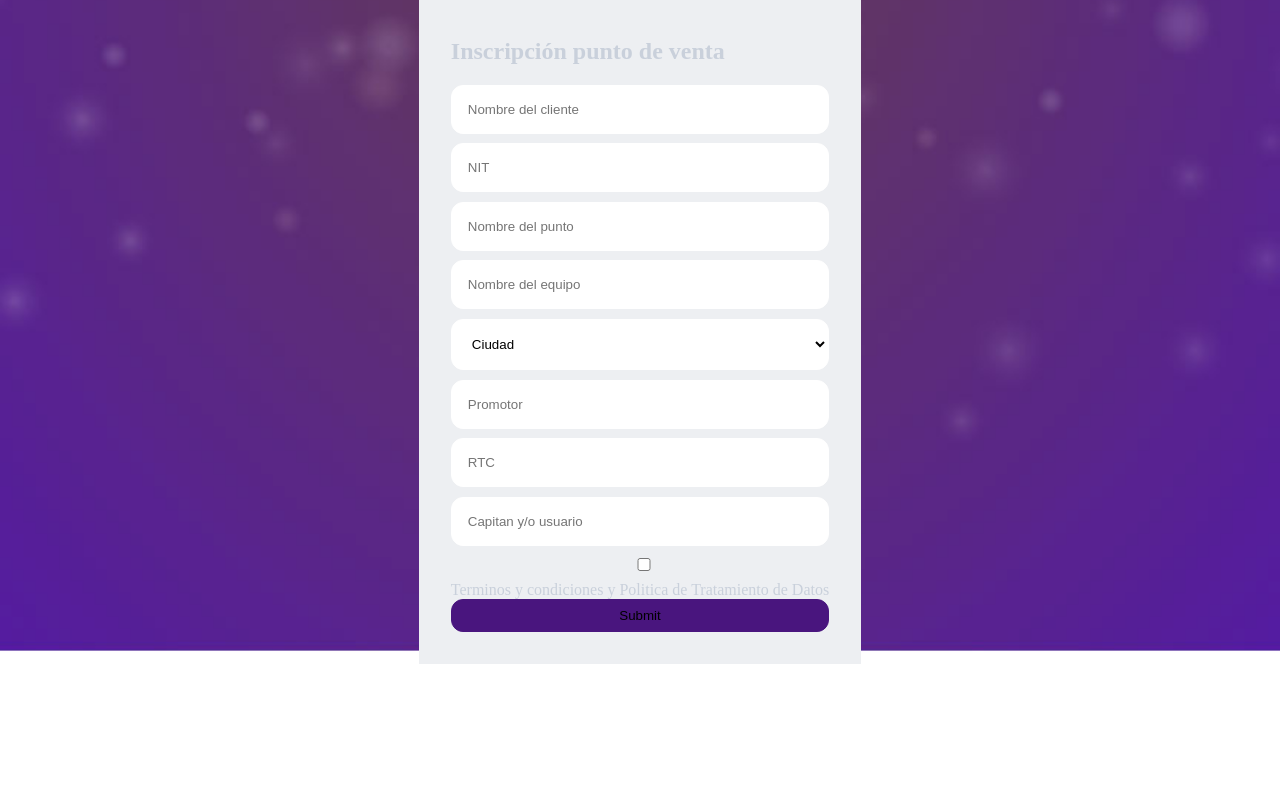
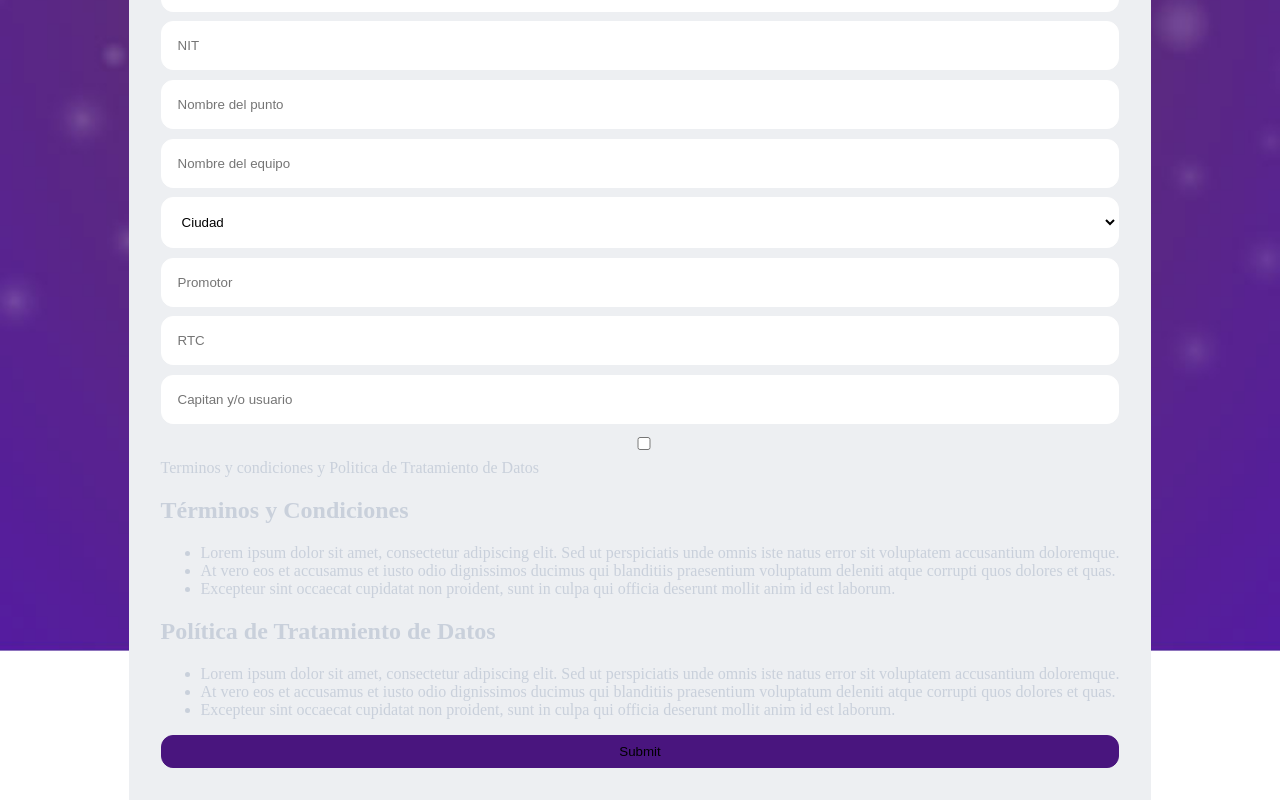
Before and after one commit to cigotete/vue-client-register-form-test, a Vue app: page / in a window 1280 px wide. Shown: the part 936-1736 px from the top of the page. Before the commit the page ends 1600 px from the top, so only its background shows below. Built offline with nearby package versions, Linux system fonts and the light colour scheme.

Commit message:
Added dummy html for 'TNC and PDT' field.

```diff
--- a/src/components/LeggerSuscription.vue
+++ b/src/components/LeggerSuscription.vue
@@ -29,6 +29,21 @@
             <input id="accept-toc-pdt" type="checkbox" v-model="form.field_legger_accept_tnc_pdt" required>
             {{ this.field_names.field_legger_accept_tnc_pdt }}
           </label>
+          <div>
+            <h2>Términos y Condiciones</h2>
+            <ul>
+              <li>Lorem ipsum dolor sit amet, consectetur adipiscing elit. Sed ut perspiciatis unde omnis iste natus error sit voluptatem accusantium doloremque.</li>
+              <li>At vero eos et accusamus et iusto odio dignissimos ducimus qui blanditiis praesentium voluptatum deleniti atque corrupti quos dolores et quas.</li>
+              <li>Excepteur sint occaecat cupidatat non proident, sunt in culpa qui officia deserunt mollit anim id est laborum.</li>
+            </ul>
+
+            <h2>Política de Tratamiento de Datos</h2>
+            <ul>
+              <li>Lorem ipsum dolor sit amet, consectetur adipiscing elit. Sed ut perspiciatis unde omnis iste natus error sit voluptatem accusantium doloremque.</li>
+              <li>At vero eos et accusamus et iusto odio dignissimos ducimus qui blanditiis praesentium voluptatum deleniti atque corrupti quos dolores et quas.</li>
+              <li>Excepteur sint occaecat cupidatat non proident, sunt in culpa qui officia deserunt mollit anim id est laborum.</li>
+            </ul>
+          </div>
 
           <button @click="submitForm" type="submit">Submit</button>
         </form>
```
